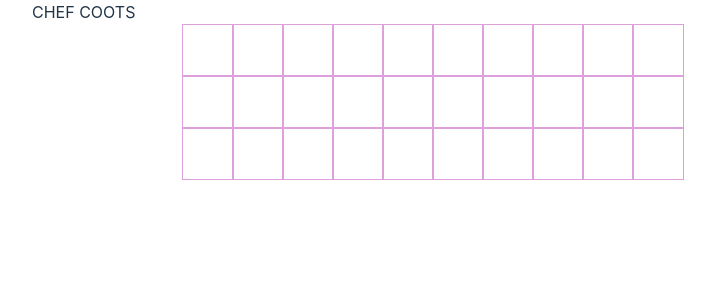
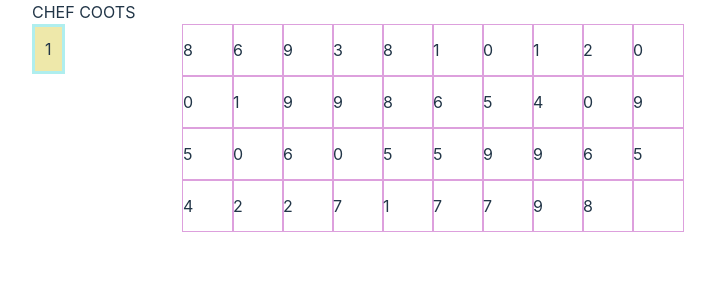
Before and after one commit to EdricY/Coots-2023, a React (Vite) app: page / in a window 1280 px wide. Shown: the top 300 px of the page, without its empty margins (208-923 px from the left). Built offline with nearby package versions, Linux system fonts and the light colour scheme.

Commit message:
drag and droppin

```diff
--- a/package.json
+++ b/package.json
@@ -1,5 +1,5 @@
 {
-  "name": "ludjam-2023",
+  "name": "coots-2023",
   "private": true,
   "version": "0.0.0",
   "type": "module",
--- a/src/App.css
+++ b/src/App.css
@@ -23,4 +23,9 @@
   width: 50px;
   height: 50px;
   border: 1px solid plum;
+  cursor: pointer;
 }
+
+.selected {
+  background-color: peru;
+}
--- a/src/App.jsx
+++ b/src/App.jsx
@@ -1,22 +1,14 @@
 import { useState } from "react";
-import reactLogo from "./assets/react.svg";
 import "./App.css";
+import Counter from "./components/Counter";
 
 function App() {
   const [count, setCount] = useState(0);
 
-  function generateGrid() {
-    const gridEntries = [];
-    for (let index = 0; index < 30; index++) {
-      gridEntries.push(<div className="cell"></div>);
-    }
-    return gridEntries;
-  }
-
   return (
     <div className="App">
       <div>CHEF COOTS</div>
-      <div className="grid-container">{generateGrid()}</div>
+      <Counter />
     </div>
   );
 }
--- /dev/null
+++ b/src/components/Counter.jsx
@@ -0,0 +1,59 @@
+import { useEffect, useRef, useState } from "react";
+import "./counter.css";
+
+function Counter() {
+  const [holdingItem, setHoldingItem] = useState({ icon: "", value: Math.floor(Math.random() * 10) });
+  const [gridEntries, setGridEntries] = useState([]);
+
+  function handleSelectCell(item, index) {
+    let copyGrid = [...gridEntries];
+    setHoldingItem(copyGrid[index]);
+    copyGrid[index] = holdingItem;
+    setGridEntries(copyGrid);
+  }
+
+  const holdRef = useRef();
+  useEffect(() => {
+    if (!holdRef.current) return;
+    const onMouseMove = (e) => {
+      holdRef.current.style.left = e.pageX + "px";
+      holdRef.current.style.top = e.pageY + "px";
+    };
+    document.addEventListener("mousemove", onMouseMove);
+    return () => {
+      document.removeEventListener("mousemove", onMouseMove);
+    };
+  }, [holdRef]);
+
+  useEffect(() => {
+    let x = [];
+    for (let index = 1; index <= 39; index++) {
+      x.push({ icon: "", value: Math.floor(Math.random() * 10) });
+    }
+    x.push({ icon: "", value: null });
+    setGridEntries(x);
+  }, []);
+
+  return (
+    <>
+      <div className={`hold-container ${!holdingItem.value ? "hide" : ""}`} ref={holdRef}>
+        {holdingItem.value}
+      </div>
+      <div className="grid-container">
+        {gridEntries.map((x, index) => (
+          <button
+            className="cell"
+            key={index}
+            onClick={() => {
+              handleSelectCell(x, index);
+            }}
+          >
+            {x.value}
+          </button>
+        ))}
+      </div>
+    </>
+  );
+}
+
+export default Counter;
--- /dev/null
+++ b/src/components/counter.css
@@ -0,0 +1,11 @@
+.hold-container {
+  position: absolute;
+  pointer-events: none;
+  border: 3px solid paleturquoise;
+  background-color: palegoldenrod;
+  padding: 10px;
+}
+
+.hide {
+  display: none;
+}
--- a/src/index.css
+++ b/src/index.css
@@ -16,6 +16,7 @@
 html,
 body {
   height: 100%;
+  overflow: hidden;
 }
 
 body {
@@ -37,3 +38,7 @@ body {
   max-width: 1280px;
   max-height: 1280px;
 }
+
+button {
+  all: unset;
+}
```
